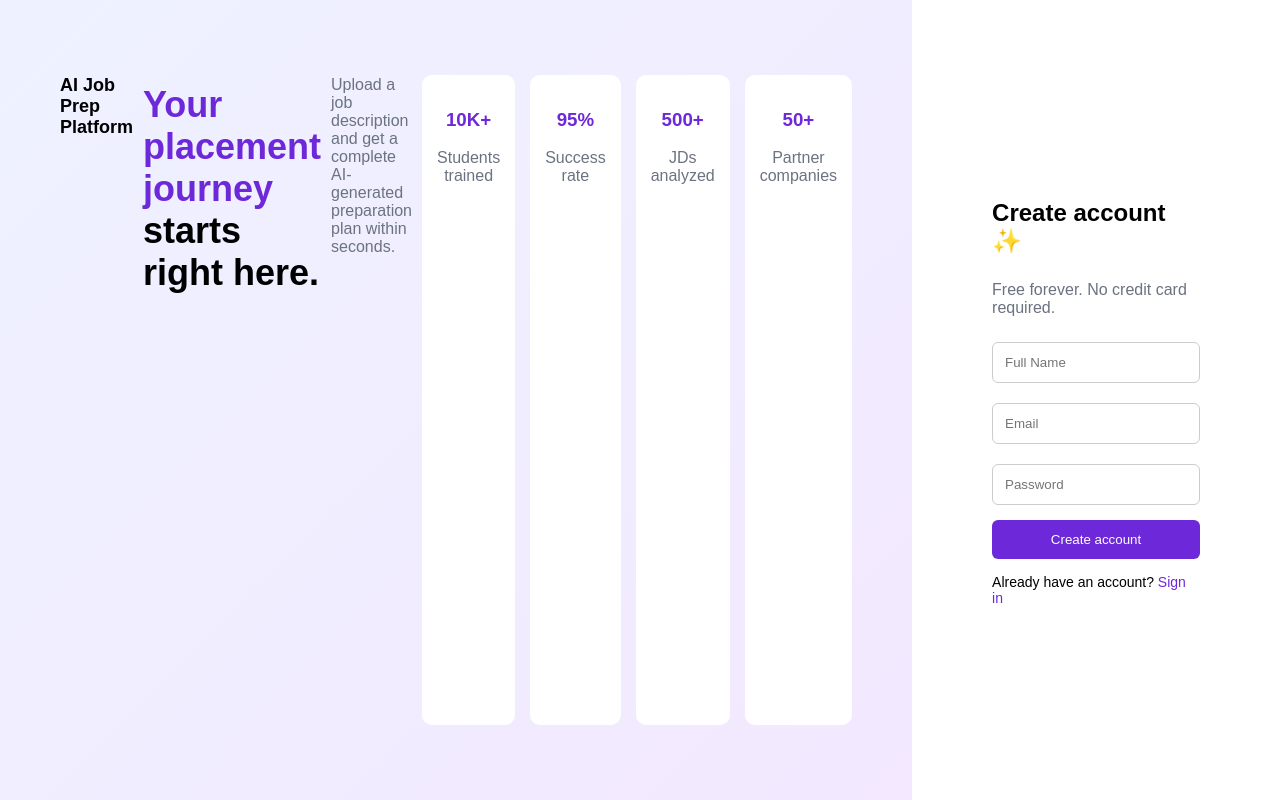
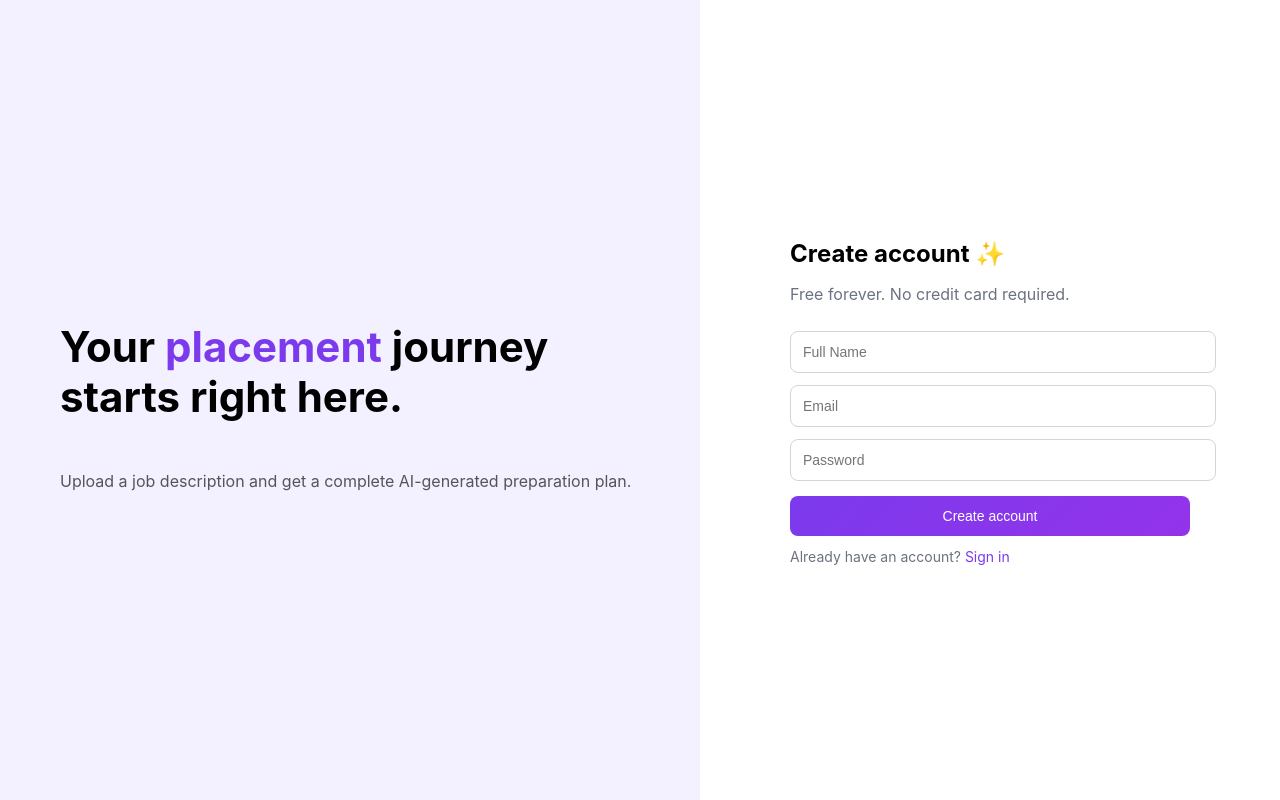
Before and after one commit to UMANANDESWARI/SkillOra-platform, a React (Create React App) app in the folder frontend/: page /signup in a window 1280 px wide. Built offline with nearby package versions, Linux system fonts and the light colour scheme.

Commit message:
Changes done

```diff
--- a/frontend/src/pages/Login.jsx
+++ b/frontend/src/pages/Login.jsx
@@ -5,46 +5,30 @@ function Login() {
   const nav = useNavigate();
 
   return (
-    <div className="login-container">
+    <div className="login-page">
 
-      {/* LEFT SIDE */}
-      <div className="left">
-        <h2 className="logo">AI Job Prep Platform</h2>
-
-        <h1>
-          Welcome back. <br />
-          Let’s continue where <br />
-          you left off.
-        </h1>
-
-        <p className="desc">
-          Your personalized roadmap, practice sessions, and mock interviews are waiting for you.
-        </p>
-
-        <ul>
-          <li>Personalized learning roadmap</li>
-          <li>AI-powered skill extraction</li>
-          <li>Mock interview feedback</li>
-        </ul>
+  <div className="login-left">
+    <h1>Welcome back. Let’s continue where you left off.</h1>
+    <p>Your personalized roadmap and mock interviews are waiting.</p>
   </div>
 
+  <div className="login-right">
+    <div className="login-box">
 
-      {/* RIGHT SIDE */}
-      <div className="right">
       <h2>Sign in</h2>
-        <p className="sub">Enter your credentials to access your account.</p>
 
-        <input type="email" placeholder="Email" />
-        <input type="password" placeholder="Password" />
+      <input className="login-input" placeholder="Email" />
+      <input className="login-input" type="password" placeholder="Password" />
 
-        <button className="btn" onClick={() => nav("/dashboard")}>
+      <button onClick={() => nav("/dashboard")} className="login-btn">
         Sign in
       </button>
 
-        <p className="signup-link">
-          Don’t have an account?{" "}
-          <span onClick={() => nav("/signup")}>Sign up</span>
+      <p className="login-text" onClick={() => nav("/signup")}>
+        Don’t have an account? <span>Sign up</span>
       </p>
+
+    </div>
   </div>
 
 </div>
--- a/frontend/src/pages/Signup.jsx
+++ b/frontend/src/pages/Signup.jsx
@@ -5,63 +5,39 @@ function Signup() {
   const nav = useNavigate();
 
   return (
-    <div className="signup-container">
+   <div className="signup-page">
 
-      {/* LEFT SIDE */}
-      <div className="left">
-        <h2 className="logo">AI Job Prep Platform</h2>
+  <div className="signup-left">
+    <h1>
+      Your <span>placement</span> journey starts right here.
+    </h1>
+    <p>
+      Upload a job description and get a complete AI-generated preparation plan.
+    </p>
+  </div>
 
-        <h1>
-          <span>Your placement journey</span><br />
-          starts right here.
-        </h1>
+  <div className="signup-right">
+    <div className="signup-box">
 
-        <p>
-          Upload a job description and get a complete AI-generated preparation plan within seconds.
-        </p>
+      <h2>Create account ✨</h2>
+      <p>Free forever. No credit card required.</p>
 
-        <div className="stats">
-          <div className="box">
-            <h3>10K+</h3>
-            <p>Students trained</p>
-          </div>
+      <input className="signup-input" placeholder="Full Name" />
+      <input className="signup-input" placeholder="Email" />
+      <input className="signup-input" type="password" placeholder="Password" />
 
-          <div className="box">
-            <h3>95%</h3>
-            <p>Success rate</p>
-          </div>
+      <button className="signup-btn" onClick={() => nav("/login")}>
+        Create account
+      </button>
 
-          <div className="box">
-            <h3>500+</h3>
-            <p>JDs analyzed</p>
-          </div>
-
-          <div className="box">
-            <h3>50+</h3>
-            <p>Partner companies</p>
-          </div>
-        </div>
-      </div>
-
-
-      {/* RIGHT SIDE */}
-      <div className="right">
-        <h2>Create account ✨</h2>
-        <p className="sub">Free forever. No credit card required.</p>
-
-        <input placeholder="Full Name" />
-        <input placeholder="Email" type="email" />
-        <input placeholder="Password" type="password" />
-
-        <button className="btn">Create account</button>
-
-        <p className="login-link">
-          Already have an account?{" "}
-          <span onClick={() => nav("/login")}>Sign in</span>
-        </p>
-      </div>
+      <p className="signup-text" onClick={() => nav("/login")}>
+        Already have an account? <span>Sign in</span>
+      </p>
 
     </div>
+  </div>
+
+</div>
   );
 }
 
--- a/frontend/src/pages/login.css
+++ b/frontend/src/pages/login.css
@@ -1,85 +1,70 @@
-.login-container {
+.login-page {
   display: flex;
   height: 100vh;
-  font-family: Arial, sans-serif;
 }
 
-/* LEFT */
-.left {
-  flex: 1;
+/* LEFT SIDE */
+.login-left {
+  width: 50%;
+  background: #f3f0ff;
   padding: 60px;
-  background: linear-gradient(135deg, #eef2ff, #f3e8ff);
-}
-
-.logo {
-  margin-bottom: 30px;
-}
-
-.left h1 {
-  font-size: 34px;
-  margin-bottom: 15px;
-}
-
-.desc {
-  color: #6b7280;
-  margin-bottom: 20px;
-}
-
-.left ul {
-  list-style: none;
-  padding: 0;
-}
-
-.left li {
-  margin-bottom: 10px;
-  color: #4b5563;
-}
-
-/* RIGHT */
-.right {
-  flex: 1;
-  padding: 80px;
   display: flex;
   flex-direction: column;
   justify-content: center;
 }
 
-.right h2 {
-  margin-bottom: 10px;
+.login-left h1 {
+  font-size: 40px;
+  font-weight: bold;
 }
 
-.sub {
-  color: #6b7280;
-  margin-bottom: 20px;
+.login-left p {
+  margin-top: 20px;
+  color: #555;
 }
 
-.right input {
-  margin-bottom: 15px;
+/* RIGHT SIDE */
+.login-right {
+  width: 50%;
+  display: flex;
+  justify-content: center;
+  align-items: center;
+}
+
+/* FORM BOX */
+.login-box {
+  width: 400px;
+}
+
+/* INPUTS */
+.login-input {
+  width: 100%;
   padding: 12px;
-  border-radius: 6px;
+  margin-top: 12px;
+  border-radius: 8px;
   border: 1px solid #ccc;
+  outline: none;
 }
 
 /* BUTTON */
-.btn {
-  background: #6d28d9;
+.login-btn {
+  width: 100%;
+  padding: 12px;
+  margin-top: 15px;
+  background: linear-gradient(135deg, #7c3aed, #9333ea);
   color: white;
-  padding: 12px;
   border: none;
-  border-radius: 6px;
+  border-radius: 8px;
   cursor: pointer;
 }
 
-.btn:hover {
-  background: #5b21b6;
-}
-
-.signup-link {
-  margin-top: 15px;
+/* TEXT */
+.login-text {
+  margin-top: 10px;
   font-size: 14px;
 }
 
-.signup-link span {
-  color: #6d28d9;
+.login-text span {
+  color: #7c3aed;
   cursor: pointer;
 }
--- a/frontend/src/pages/signup.css
+++ b/frontend/src/pages/signup.css
@@ -1,97 +1,87 @@
-.signup-container {
+.signup-page {
   display: flex;
   height: 100vh;
-  font-family: Arial, sans-serif;
 }
 
 /* LEFT SIDE */
-.left {
-  flex: 1;
+.signup-left {
+  width: 50%;
+  background: #f3f0ff;
   padding: 60px;
-  background: linear-gradient(135deg, #eef2ff, #f3e8ff);
-}
-
-.logo {
-  font-size: 18px;
-  margin-bottom: 30px;
-}
-
-.left h1 {
-  font-size: 36px;
-  margin-bottom: 15px;
-}
-
-.left span {
-  color: #6d28d9;
-}
-
-.left p {
-  color: #6b7280;
-  margin-bottom: 30px;
-}
-
-/* STATS */
-.stats {
-  display: grid;
-  grid-template-columns: repeat(2, 1fr);
-  gap: 20px;
-}
-
-.box {
-  background: white;
-  padding: 15px;
-  border-radius: 10px;
-}
-
-.box h3 {
-  color: #6d28d9;
-}
-
-/* RIGHT SIDE */
-.right {
-  flex: 1;
-  padding: 80px;
   display: flex;
   flex-direction: column;
   justify-content: center;
 }
 
-.right h2 {
+.signup-left h1 {
+  font-size: 42px;
+  font-weight: bold;
+  line-height: 1.2;
+}
+
+.signup-left span {
+  color: #7c3aed;
+}
+
+.signup-left p {
+  margin-top: 20px;
+  color: #555;
+}
+
+/* RIGHT SIDE */
+.signup-right {
+  width: 50%;
+  display: flex;
+  justify-content: center;
+  align-items: center;
+}
+
+/* FORM BOX */
+.signup-box {
+  width: 400px;
+}
+
+/* TITLE */
+.signup-box h2 {
   margin-bottom: 10px;
 }
 
-.sub {
+.signup-box p {
   color: #6b7280;
-  margin-bottom: 20px;
+  margin-bottom: 15px;
 }
 
-.right input {
-  margin-bottom: 15px;
+/* INPUTS */
+.signup-input {
+  width: 100%;
   padding: 12px;
-  border-radius: 6px;
-  border: 1px solid #ccc;
+  margin-top: 12px;
+  border-radius: 8px;
+  border: 1px solid #d1d5db;
+  outline: none;
+  font-size: 14px;
 }
 
 /* BUTTON */
-.btn {
-  background: #6d28d9;
+.signup-btn {
+  width: 100%;
+  padding: 12px;
+  margin-top: 15px;
+  background: linear-gradient(135deg, #7c3aed, #9333ea);
   color: white;
-  padding: 12px;
   border: none;
-  border-radius: 6px;
+  border-radius: 8px;
   cursor: pointer;
-}
-
-.btn:hover {
-  background: #5b21b6;
-}
-
-.login-link {
-  margin-top: 15px;
   font-size: 14px;
 }
 
-.login-link span {
-  color: #6d28d9;
+/* TEXT */
+.signup-text {
+  margin-top: 12px;
+  font-size: 14px;
+}
+
+.signup-text span {
+  color: #7c3aed;
   cursor: pointer;
 }
```
Lines whose indentation alone changed are shown as unchanged.
